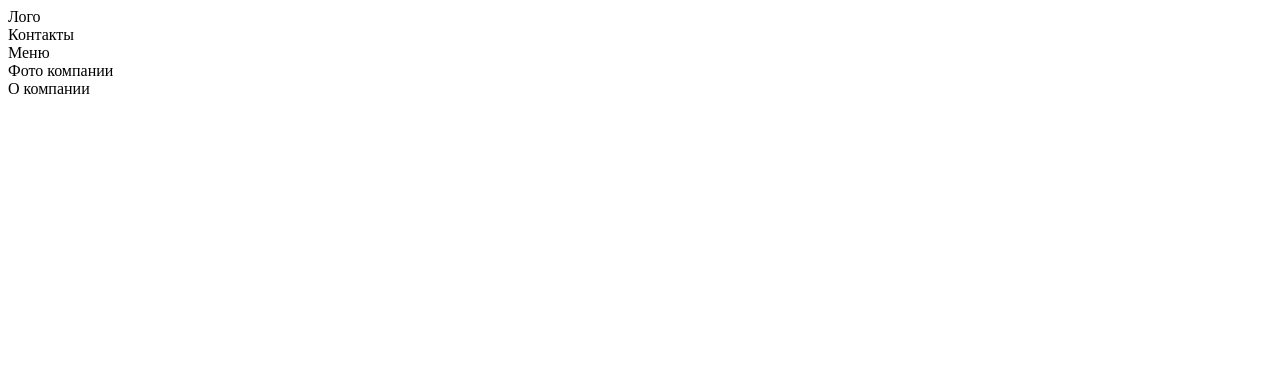
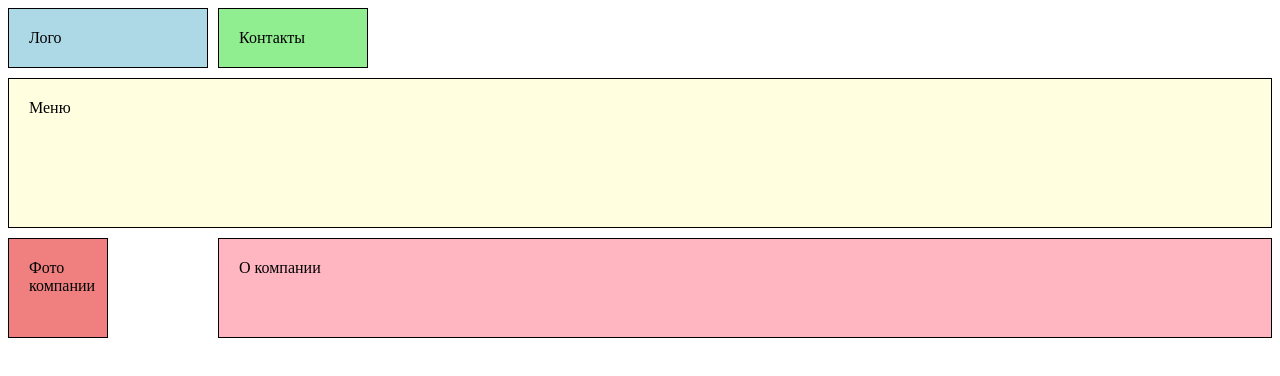
Before and after one commit to Username228-dotcom/Maket-1-MC-22, a plain HTML site: page index.html in a window 1280 px wide. Drawn offline with Linux system fonts and the light colour scheme.

Commit message:
Update index.html

```diff
--- a/index.html
+++ b/index.html
@@ -2,7 +2,7 @@
 <html lang="ru">
 <head>
   <meta charset="UTF-8">
-  <rel="stylesheet" href="index.css">
+  <link rel="stylesheet" href="index.css">
 <head>
 <title>Макет сайта</title>
 </head>
```
